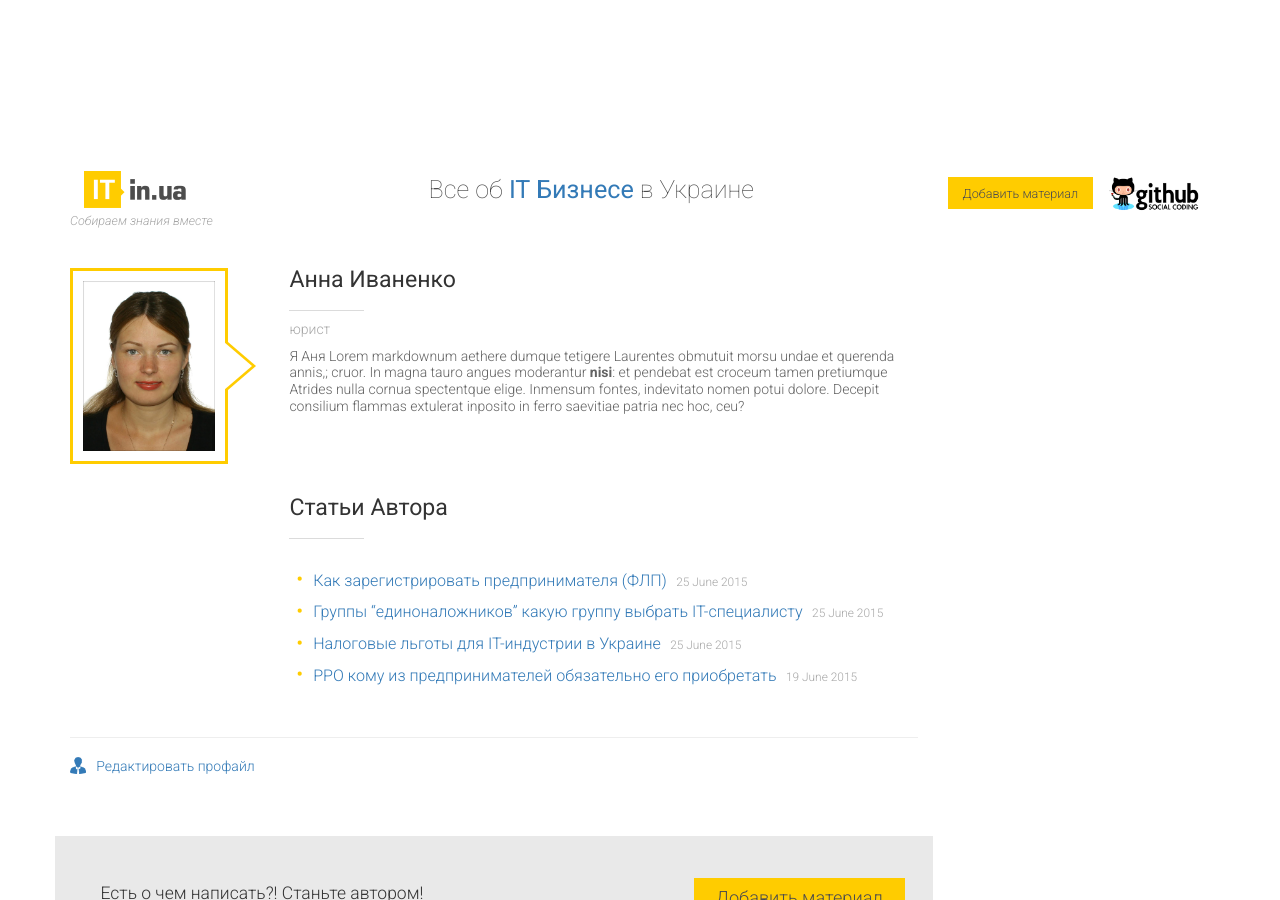
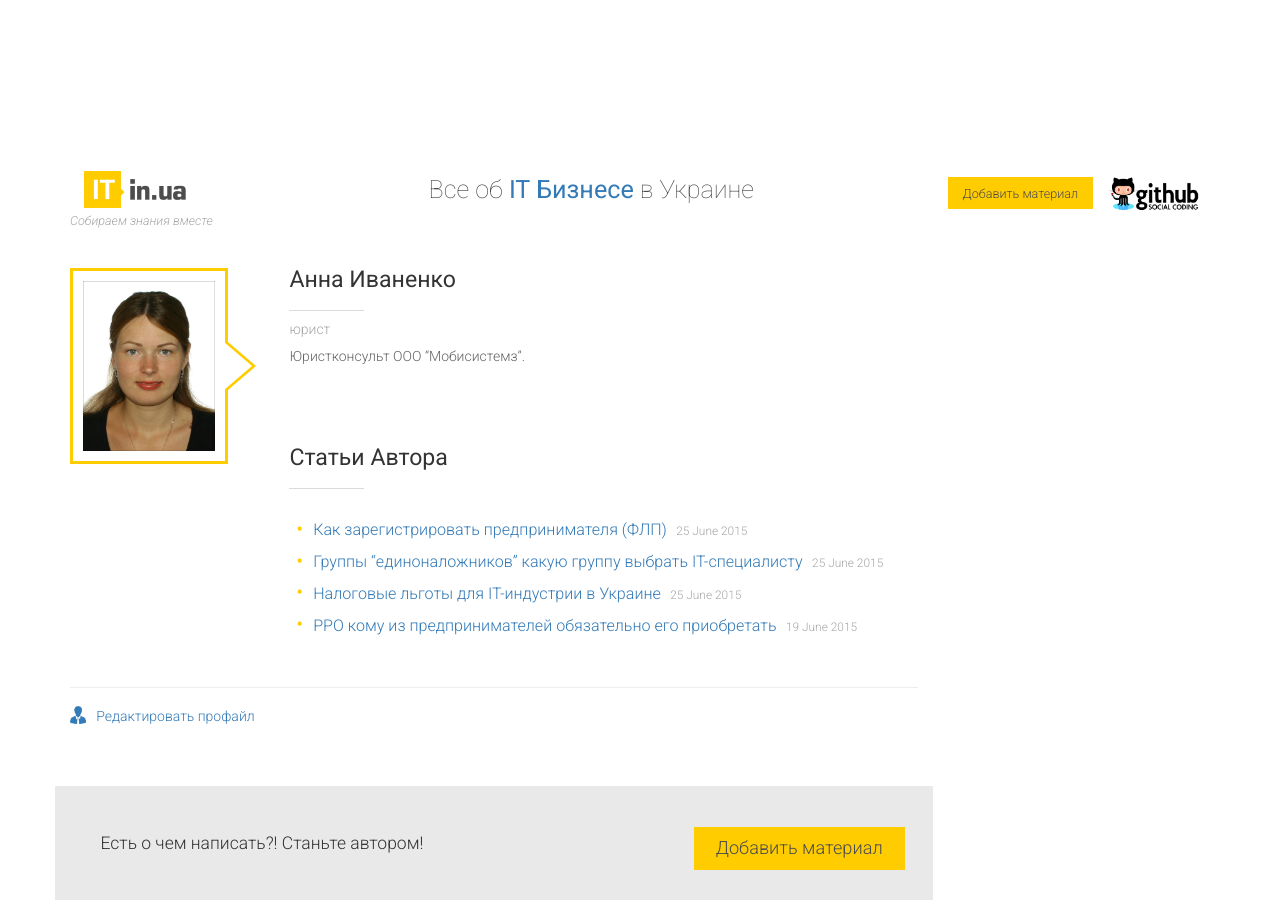
Before and after one commit to itinua/itinua.github.io, a Jekyll site: the page built from content/author/anna-ivanenko.md, in a window 1280 px wide and 900 px high. Built offline with Jekyll 4.4.1, drawn with Linux system fonts in a browser that asks for light colours; Markdown is read by kramdown in place of the engine named in the settings.

Commit message:
Update anna-ivanenko.md

```diff
--- a/content/author/anna-ivanenko.md
+++ b/content/author/anna-ivanenko.md
@@ -2,9 +2,4 @@
 layout: userprofile
 author: anna-ivanenko
 ---
-Я Аня
-Lorem markdownum aethere dumque tetigere Laurentes obmutuit morsu undae et
-querenda annis,; cruor. In magna tauro angues moderantur **nisi**: et pendebat
-est croceum tamen pretiumque Atrides nulla cornua spectentque elige. Inmensum
-fontes, indevitato nomen potui dolore. Decepit consilium flammas extulerat
-inposito in ferro saevitiae patria nec hoc, ceu?
+Юристконсульт ООО "Мобисистемз".
```
